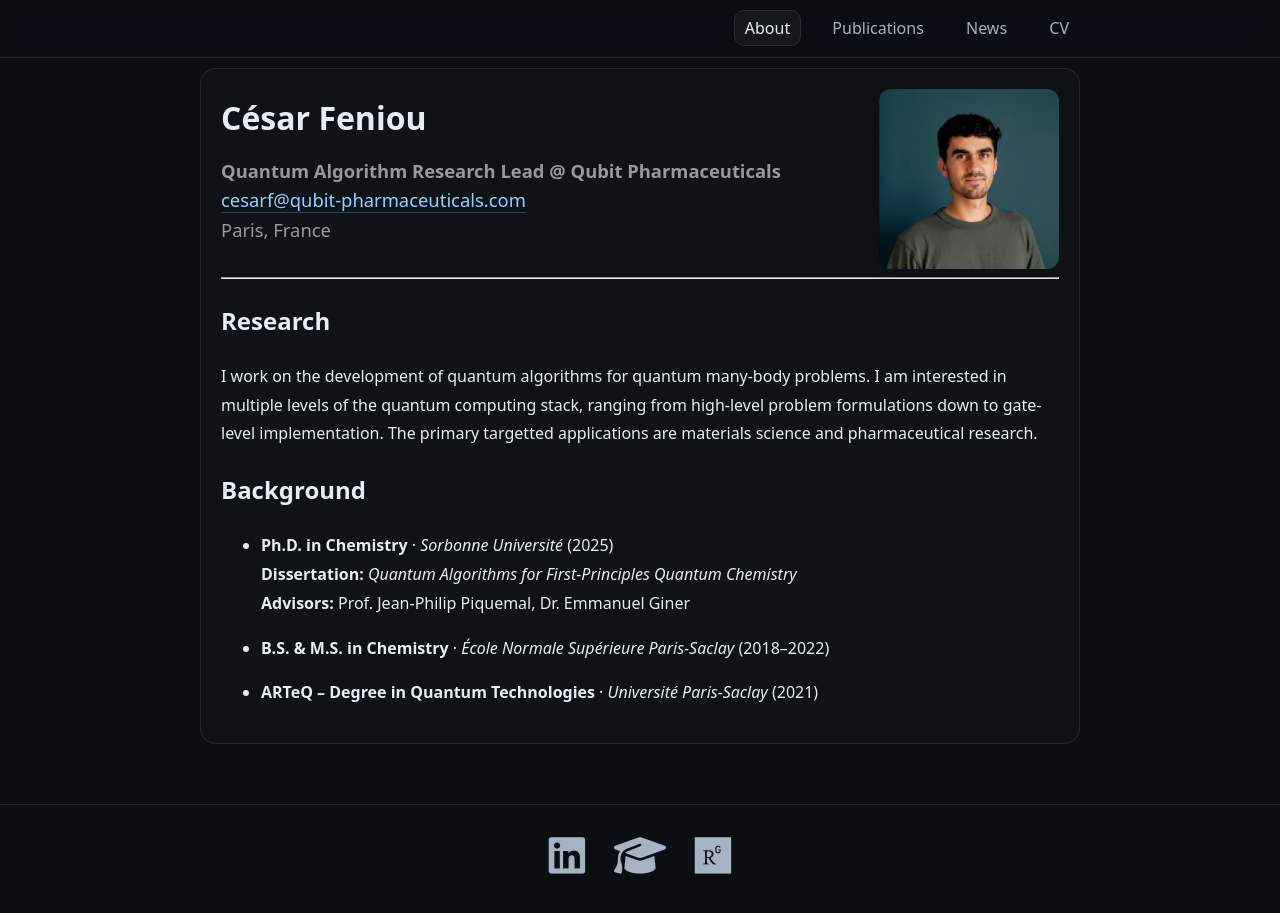
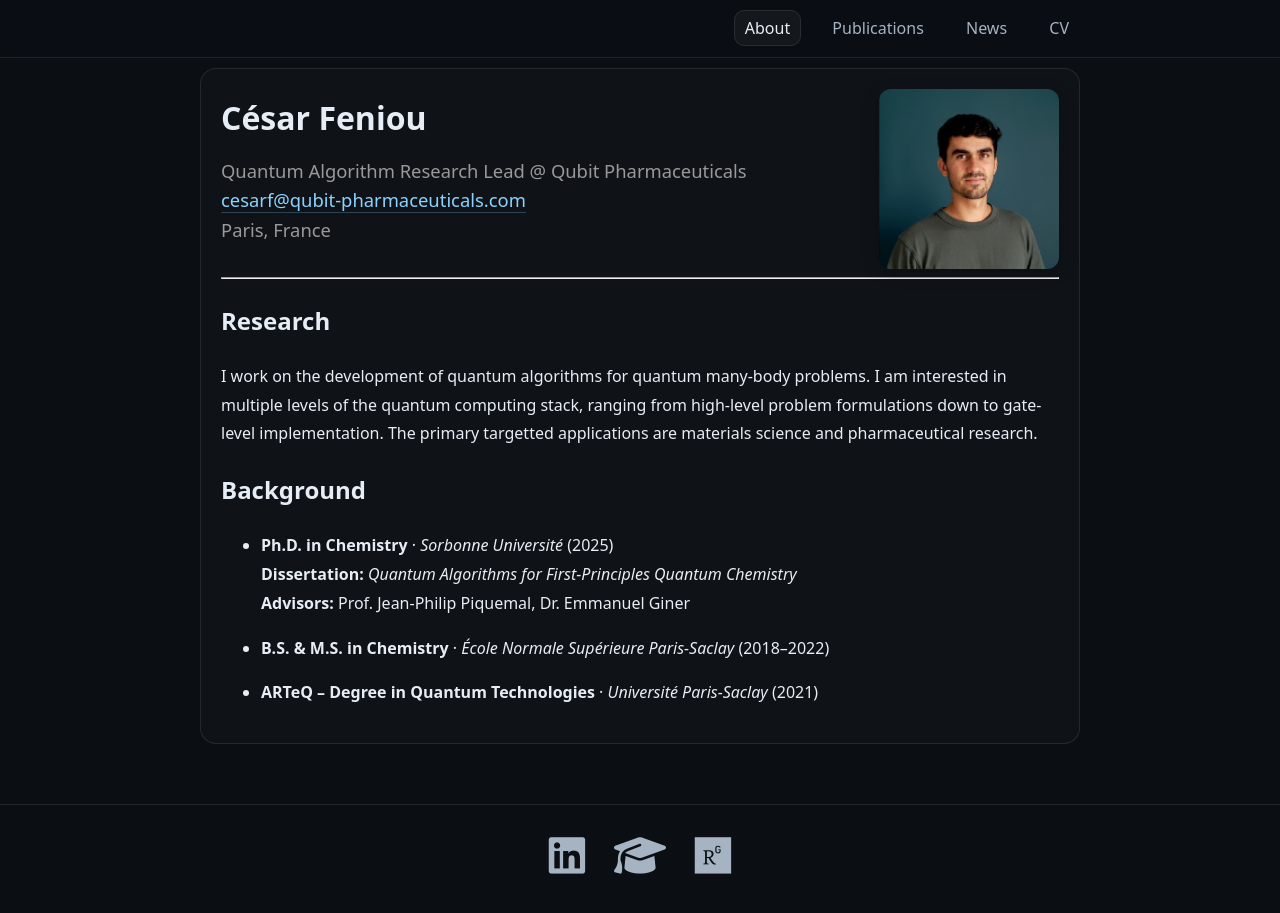
Before and after one commit to cesarfeniou/cesarfeniou.github.io, a Jekyll site: the page built from index.md, in a window 1280 px wide. Built offline with Jekyll 4.4.1, drawn with Linux system fonts in a browser that asks for light colours.

```diff
--- a/index.md
+++ b/index.md
@@ -9,7 +9,7 @@ title: About
     <h1>César Feniou</h1>
 
     <p class="intro-meta" style="font-size: 1.15rem; line-height: 1.6;">
-      <strong>Quantum Algorithm Research Lead @ Qubit Pharmaceuticals</strong> <br>
+      Quantum Algorithm Research Lead @ Qubit Pharmaceuticals <br>
       <a href="mailto:cesarf@qubit-pharmaceuticals.com">
         cesarf@qubit-pharmaceuticals.com
       </a>
```
